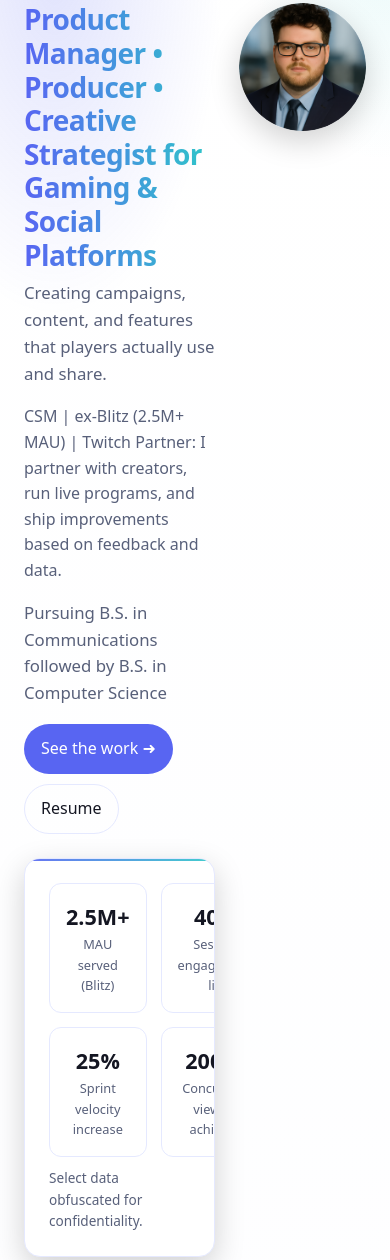
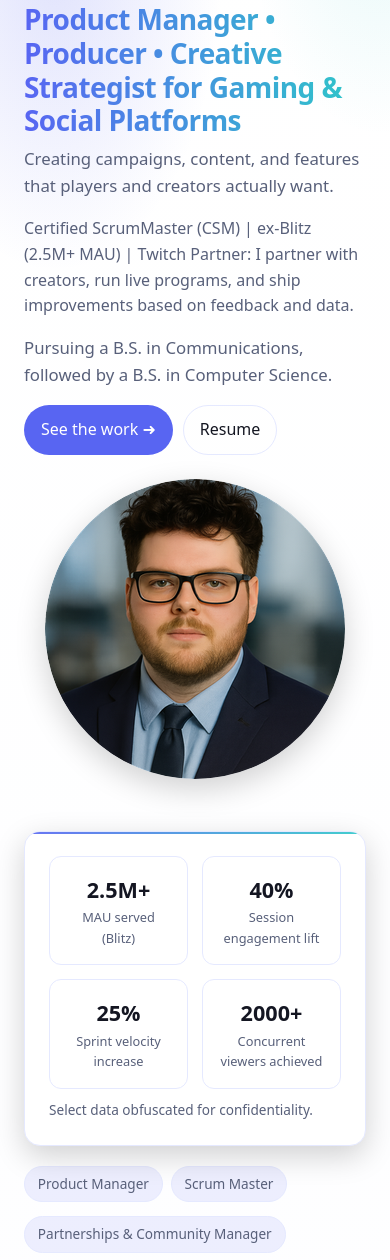
Before and after one commit to custom-arch/portfolio, a plain HTML site: page index.html in a window 390 px wide. Shown: the part 202-1462 px from the top of the page. Drawn offline with Linux system fonts and the light colour scheme.

Commit message:
Add files via upload
Updated index.html

```diff
--- a/index.html
+++ b/index.html
@@ -185,7 +185,17 @@ a:hover{ text-decoration:none; background-size: 100% 2px; }
   .brand-card { display: flex; flex-direction: column; align-items: center; text-align: center; }
   .brand-logo { max-height: 30px; margin: 0 8px 6px; }
 }
+/* Let grid items actually shrink in a grid (prevents clipping) */
+#home .container > * { min-width: 0; }
 
+/* Stack the hero grid on narrow screens and make the metrics card full width */
+@media (max-width: 820px){
+  #home .container { grid-template-columns: 1fr !important; } /* override the inline 1.2fr .8fr */
+  #home .card.pad { grid-column: 1 / -1; }                       /* metrics spans full width */
+}
+@media (max-width: 820px){
+  #home .container + .container { grid-template-columns: 1fr !important; }
+}
 </style>
 </head>
 <body>
@@ -219,12 +229,13 @@ a:hover{ text-decoration:none; background-size: 100% 2px; }
 <div>
 <h1 class="h1 gradient-title">Product Manager • Producer • Creative Strategist for Gaming & Social Platforms</h1>
 <p style="font-size:1.05rem;color:var(--muted);margin-top:8px;">
-Creating campaigns, content, and features that players actually use and share.
+Creating campaigns, content, and features that players and creators actually want.
 </p>
 <p class="lead">
-CSM | ex-Blitz (2.5M+ MAU) | Twitch Partner: I partner with creators, run live programs, and ship improvements based on feedback and data.
+Certified ScrumMaster (CSM) | ex-Blitz (2.5M+ MAU) | Twitch Partner: I partner with creators, run live programs, and ship improvements based on feedback and data.
 </p>
-<p class="muted" style="font-size:1.05rem;color:var(--muted);margin-top:8px;">Pursuing B.S. in Communications followed by B.S. in Computer Science</p>
+<p class="muted" style="font-size:1.05rem;color:var(--muted);margin-top:8px;">Pursuing a B.S. in Communications, followed by a B.S. in Computer Science.
+</p>
 
 <div style="display:flex;gap:10px;flex-wrap:wrap;margin-top:14px">
 <a class="btn primary" href="#work">See the work ➜</a>
```
